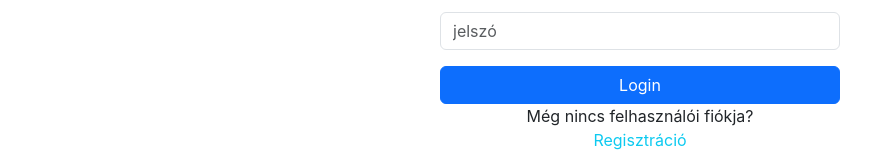
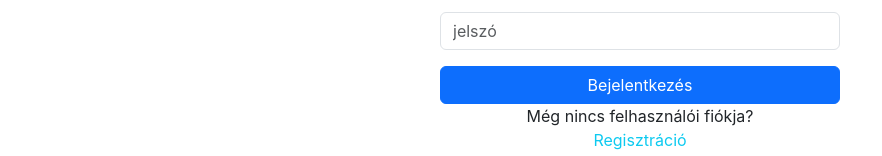
Before and after one commit to TomImre-Final-Project/frontend, a React (Create React App) app: page /bejelentkezes in a window 1280 px wide. Shown: the part 226-382 px from the top of the page, without its empty margins (0-882 px from the left). Built offline with nearby package versions, Linux system fonts and the light colour scheme.

Commit message:
button text edited

```diff
--- a/src/pages/Bejelentkezes.js
+++ b/src/pages/Bejelentkezes.js
@@ -70,7 +70,7 @@ export default function Bejelentkezes() {
 
         <div className=" text-center">
           <button type="submit" className="btn btn-primary w-100">
-            Login
+            Bejelentkezés
           </button>
 
           <p>
```
